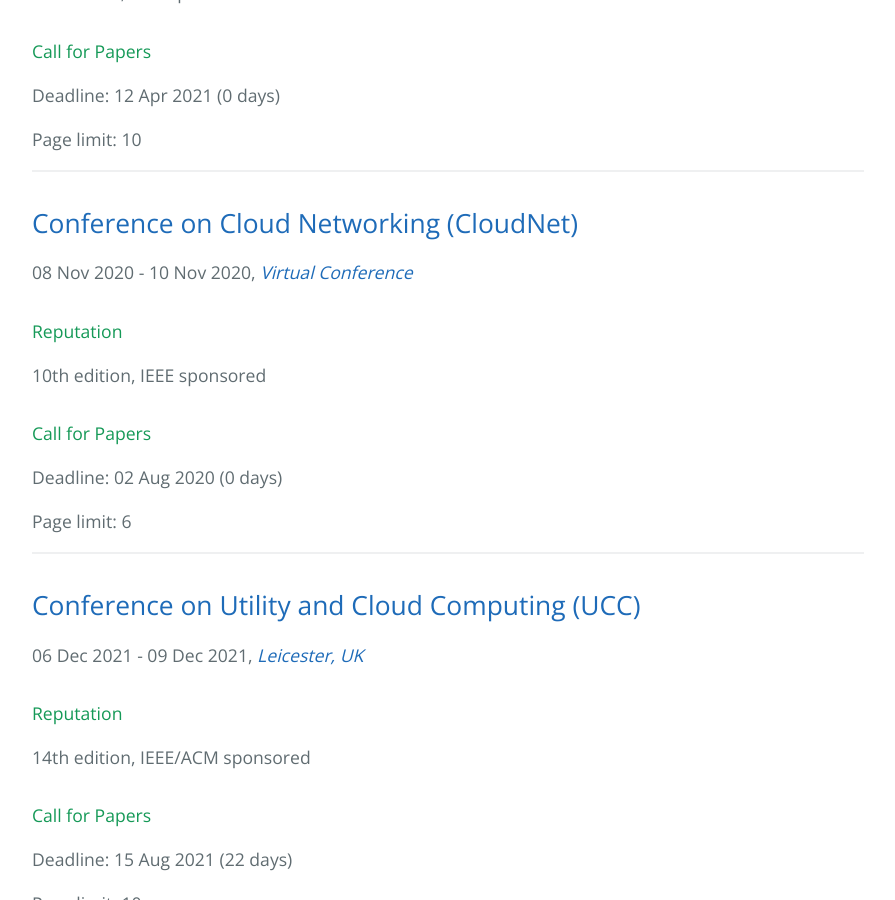
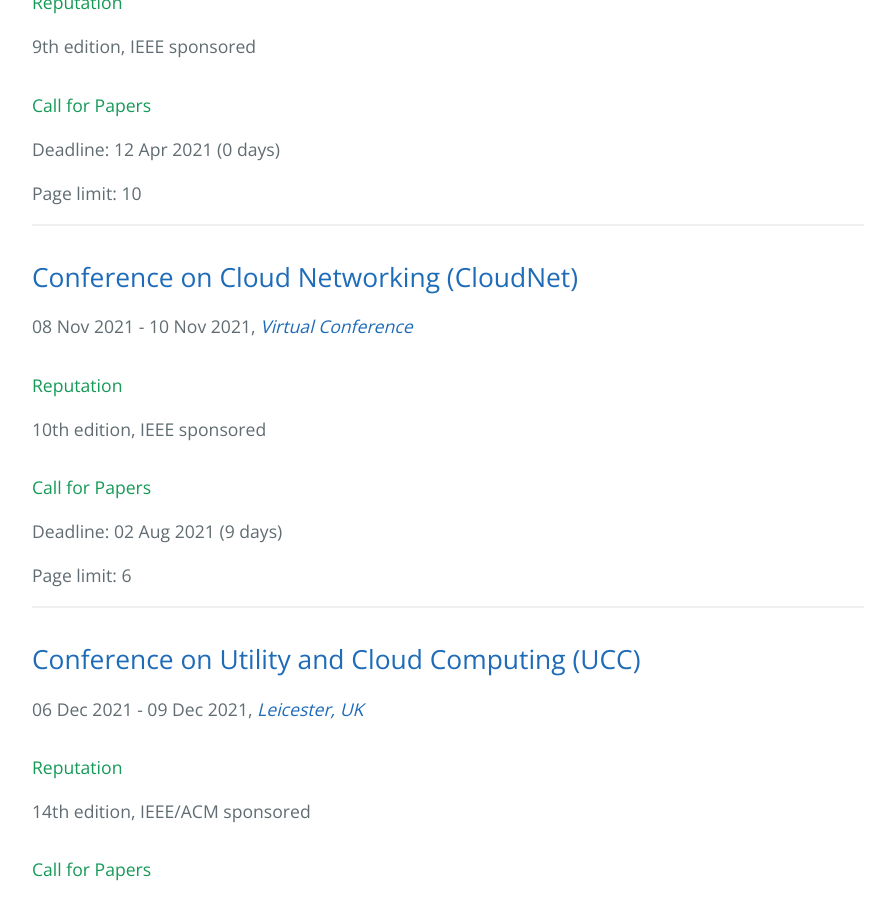
Before and after one commit to stefan-kolb/cloud-conferences, a Jekyll site: the page built from index.html, in a window 1280 px wide and 900 px high, scrolled down 2580 px. Shown: the whole window, without its empty margins (192-1087 px from the left). Built offline with Jekyll 4.4.1, drawn with Linux system fonts in a browser that asks for light colours; nearby versions of some CDN libraries; some of the changed text lies outside the part shown.

Commit message:
date typo

```diff
--- a/_data/conferences.yml
+++ b/_data/conferences.yml
@@ -147,9 +147,9 @@
   abbrv: CloudNet
   url: https://cloudnet2021.ieee-cloudnet.org/
   edition: 10
-  date_from: "2020-11-08"
-  date_to: "2020-11-10"
-  deadline: "2020-08-02"
+  date_from: "2021-11-08"
+  date_to: "2021-11-10"
+  deadline: "2021-08-02"
   organization: IEEE
   acceptance:
     - 2015: 0
```
